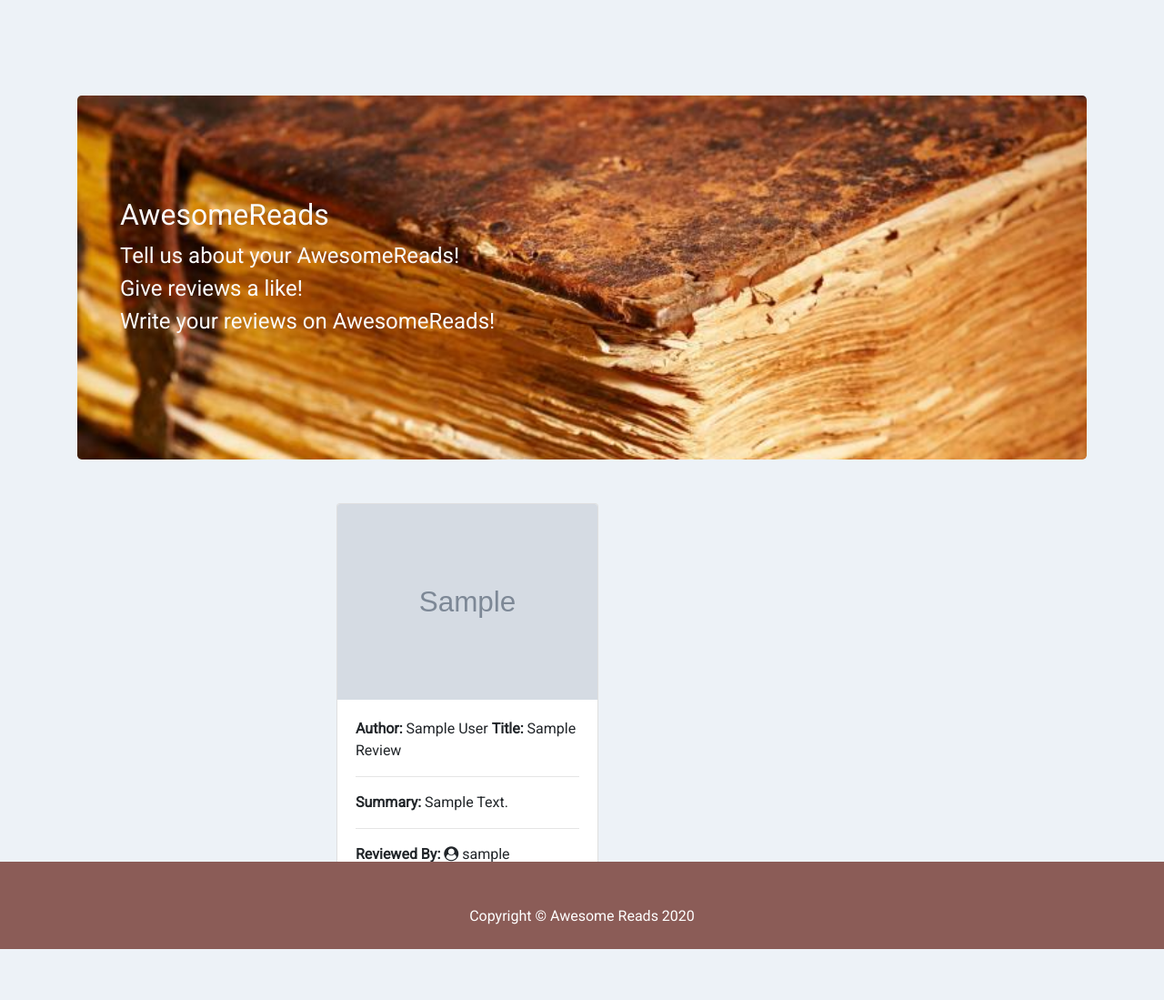
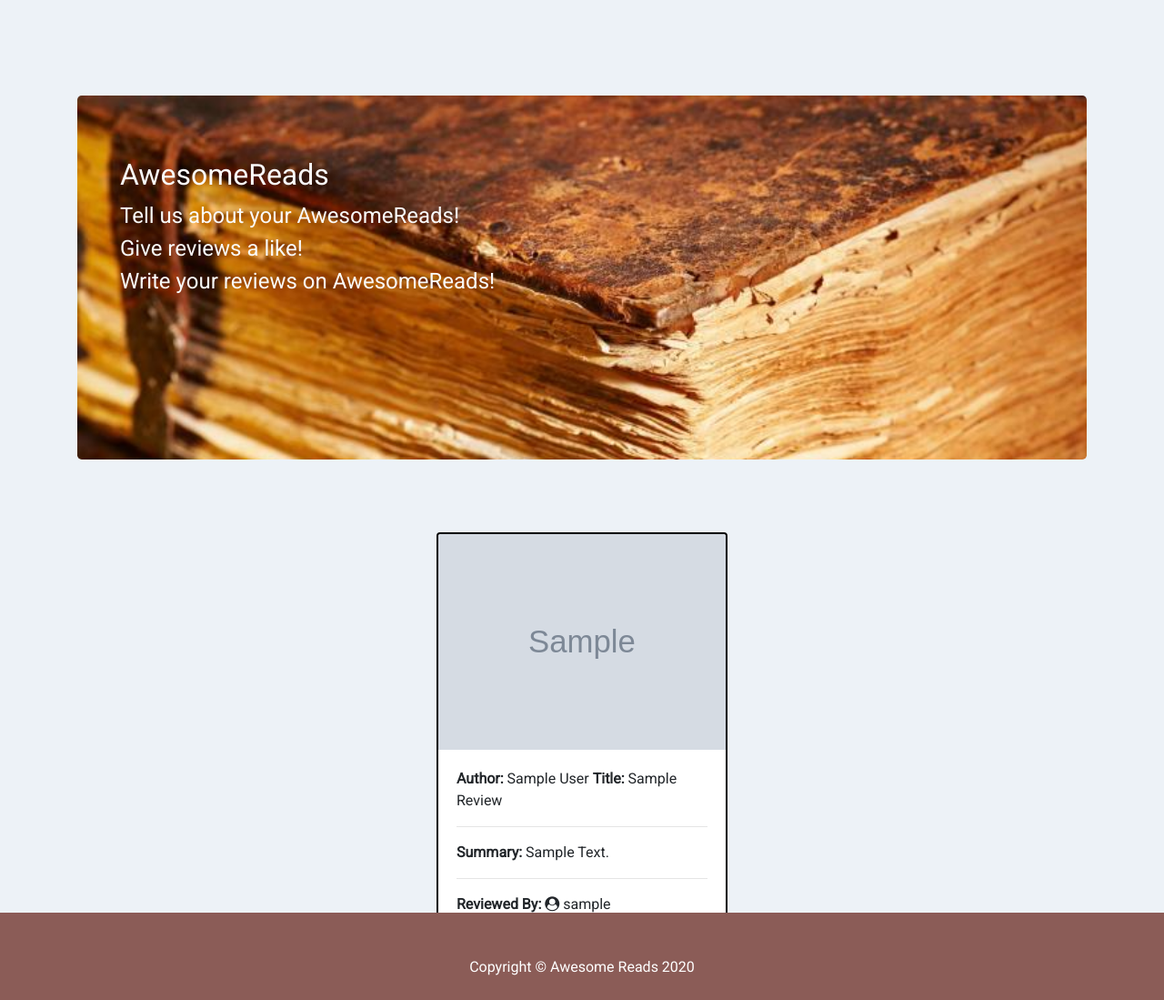
Before and after one commit to rootcanopy/Book-Reviews, a Flask app: page / in a window 1280 px wide. Shown: the part 88-1187 px from the top of the page at 91% size. Before the commit the page ends 1131 px from the top, so only its background shows below. Run offline with Flask 2, Linux system fonts and the light colour scheme; grey boxes marked "Sample" are stand-in pictures; a database or web service that is not in the repository returns one stand-in record (values such as "Sample title"); some libraries are stand-ins or nearby versions.

Commit message:
forgot how awesome css is

```diff
--- a/static/style.css
+++ b/static/style.css
@@ -17,12 +17,16 @@ body {
     height:50vh;
     color: black;
     font-weight: bold;
-    margin:0;
 }
 
 /* BOOK CARDS */
 .jumbo-awesome{
     color:#fafafa;
+}
+
+.bottom-boder{
+    border-color:black;
+    border-width: 3px;
 }
 .lead {
     font-size: 1.5rem;
@@ -33,7 +37,14 @@ body {
 }
 
 .card {
+    border-style: solid;
+    border-width:2px;
+    border-color: black;
+    margin: auto
+}
 
+hr {
+    color: black;
 }
 
 .searchbutton{
--- a/templates/index.html
+++ b/templates/index.html
@@ -10,7 +10,7 @@
                 <div class="jumbotron">
                     <div class="container">
                         <!-- JUMBO TEXT -->
-                        <h2 class="jumbo-awesome mt-5 mx-auto">AwesomeReads</h2>
+                        <h2 class="jumbo-awesome mt-1 mx-auto">AwesomeReads</h2>
                         <p class="lead">
                             <strong>Tell us about your AwesomeReads!<br>
                                 Give reviews a like!<br>
@@ -30,12 +30,12 @@
 
 <div class="row">
 {% for review in reviews %}
-    <div class="col-lg-6 col-md-6 mt-5 mx-auto">
-        <div class="card" style="width: 18rem;">
-            <img class="card-img-top" src="{{ review.image }}" alt="Cover Image">
-            <!-- BOOK AUTHOR -->
+    <div class="col-lg-6 col-md-4 mt-5 mx-auto">
+        <div class="card" style="width: 20rem;">
+            <img class="card-img-top bottom-border" src="{{ review.image }}" alt="Cover Image">
 
             <div class="card-body">
+                <!-- BOOK AUTHOR -->
                 <span class="book-title">
                     <strong>Author:</strong></span>
                 <span class="text-capitalize">{{ review.author }}
```
